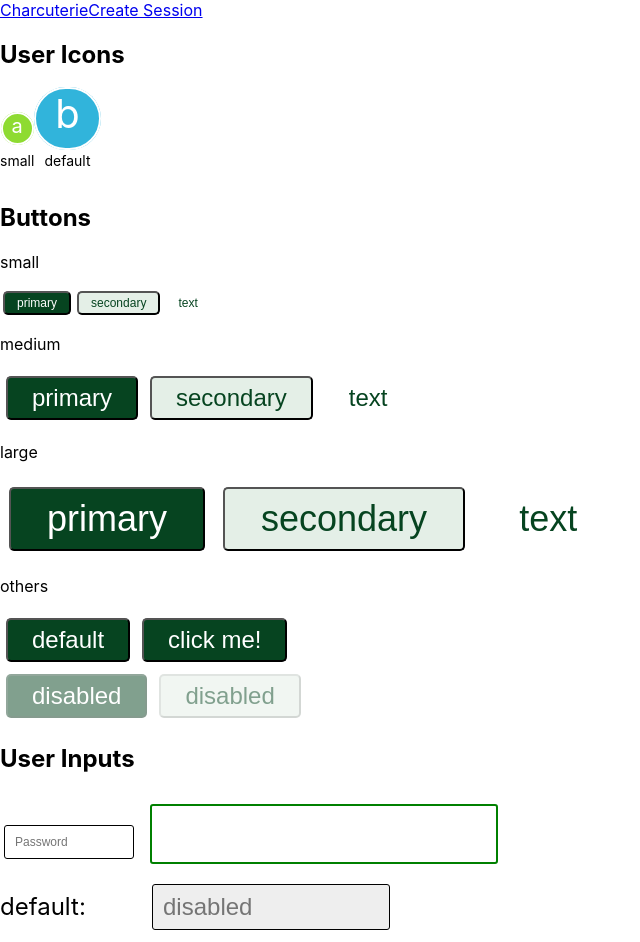
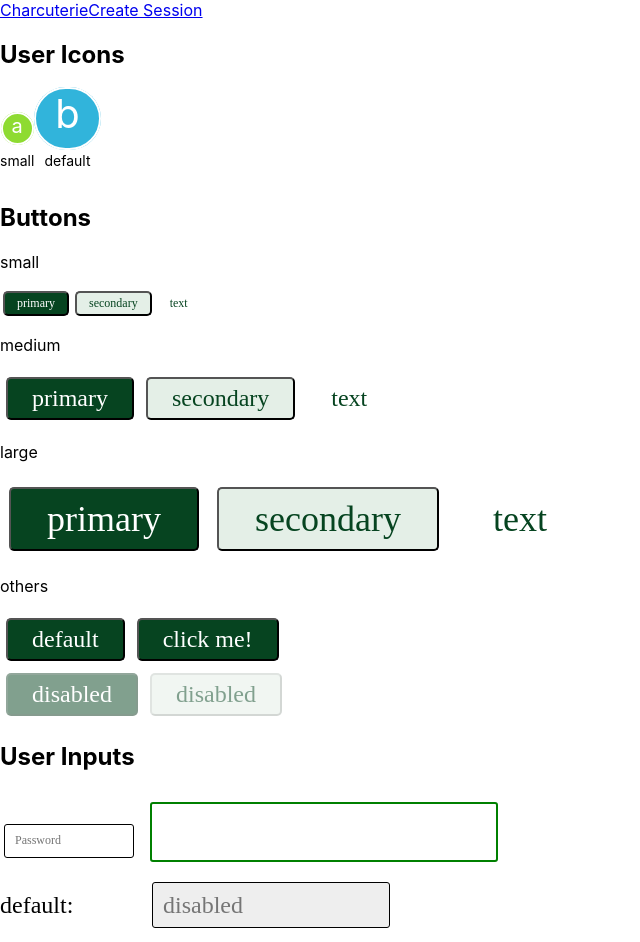
Before and after one commit to acchiang/cpsc-455-project, a React (Create React App) app: page / in a window 1280 px wide. Shown: the top 942 px of the page, without its empty margins (0-640 px from the left). Built offline with nearby package versions, Linux system fonts and the light colour scheme.

Commit message:
edited styling for create session page

```diff
--- a/src/components/Button.js
+++ b/src/components/Button.js
@@ -11,6 +11,8 @@ const ButtonStyle = styled.button`
   opacity: ${p => p.disabled ? "0.5" : "1"};
   cursor: ${p => p.disabled ? "not-allowed" : "auto"};
   font-size: ${(p) => p.size ? p.theme.fontSizes[p.size] : p.theme.fontSizes.default};
+  font-family: ${(p) => p.theme.fonts};
+  font-weight: ${(p) => p.theme.fontWeight};
   border: ${(p) => p.type === "text" ? "none" : "default"};
   border-radius: 5px;
   margin: 0.25em;
--- a/src/components/Input.js
+++ b/src/components/Input.js
@@ -11,6 +11,8 @@ const InputBox = styled.input`
   width: ${(p) => (inputSize[`${p.size}`] ?? inputSize["default"]) * 9}px;
   height: ${(p) => inputSize[`${p.size}`] ?? inputSize["default"]}px;
   font-size: ${(p) => inputSize[`${p.size}`] ?? inputSize["default"]}px;
+  font-family: ${(p) => p.theme.fonts};
+  font-weight: ${(p) => p.theme.fontWeight};
   color: ${(p) => p.fontColor ?? "black"};
   cursor: ${(p) => (p.disabled ? "not-allowed" : "text")};
   margin: ${(p) => (inputSize[`${p.size}`] ?? inputSize["default"]) / 3}px
@@ -30,6 +32,8 @@ const InputBox = styled.input`
 const Label = styled.label`
   display: inline-block;
   font-size: ${(p) => inputSize[`${p.size}`] ?? inputSize["default"]}px;
+  font-family: ${(p) => p.theme.fonts};
+  font-weight: ${(p) => p.theme.fontWeight};
   min-width: ${(p) => (inputSize[`${p.size}`] ?? inputSize["default"]) * 6}px;
   max-width: ${(p) => (inputSize[`${p.size}`] ?? inputSize["default"]) * 6}px;
   text-align: left;
--- a/src/pages/CreateSession.js
+++ b/src/pages/CreateSession.js
@@ -2,6 +2,7 @@ import Theme from 'styles/Theme'
 import styled from 'styled-components'
 import Button from 'components/Button'
 import Input from 'components/Input'
+import { Title, H2 } from 'styles/styleUtils';
 
 const PageContainer = styled.div`
 display: flex;
@@ -12,6 +13,7 @@ padding-top: 100px;
 height: 100vh;
 width: 100vw;
 overflow: hidden;
+background: ${p => p.theme.colors.primary};
 `;
 
 const InputContainer = styled.div`
@@ -23,14 +25,17 @@ function CreateSession({ ...props }) {
         <Theme>
             <PageContainer>
                 <img id="logo" alt="LettuceEat logo" width="200" src="https://lh3.googleusercontent.com/proxy/wnjwUBl43KN-3GFcp3U-w_OCHSa2JkzeGS8ofOt0xwTM1m8EH7K1C7kMp6Bxd9WrBB1Ngom1cFhTPQ6A9EuUR5kvrA2bVaXLdULZhElkr2H-WGa7-5gAsCu40BnFWX81snu4QP6x496ebNA47eQAPRyXiRwwnVTe8Q" />
-                <h1>LettuceEat</h1>
-                <p>Easy bill splitting</p>
+                <Title>LettuceEat</Title>
+                <H2>Easy bill splitting</H2>
+                <br />
+                <br />
                 <InputContainer>
                     <Input size={"medium"} label={"Your Name"} placeholder={"John Doe"} />
                 </InputContainer>
                 <InputContainer>
                     <Input size={"medium"} label={"Event Name"} placeholder={"Dine Out"} />
                 </InputContainer>
+                <br />
                 <Button size={"medium"} type={"primary"} label={"Create Session"} />
             </PageContainer>
         </Theme>
--- a/src/styles/Theme.js
+++ b/src/styles/Theme.js
@@ -5,15 +5,18 @@ const theme = {
     primary: "#faf1e6",
     secondary: "#e4efe7",
     neutral: "#fdfaf6",
-      accent: "#064420"
+    accent: "#064420",
+    text: "#000000"
   },
   fonts: ["sans-serif", "Roboto"],
   fontSizes: {
     small: "12px",
     medium: "24px",
     large: "36px",
-      default: "24px"
-    }
+    default: "24px",
+    title: "64px"
+  },
+  fontWeight: "normal"
 }
 
 const Theme = ({ children }) => (
--- a/src/styles/styleUtils.js
+++ b/src/styles/styleUtils.js
@@ -1,4 +1,5 @@
 import { css } from 'styled-components'
+import styled from "styled-components";
 
 export const transitionCss = css`
     transition: all .5s ease-out;
@@ -6,3 +7,30 @@ export const transitionCss = css`
     -webkit-transition: all .5s ease-out;
     -o-transition: all .5s ease-out;
 `
+
+export const text = css`
+  color: ${p => p.theme.colors.text};
+`
+
+const headerText = css`
+  ${text};
+  font-family: ${p => p.theme.fonts};
+`
+
+export const Title = styled.h1`
+  ${headerText};
+  font-size: ${p => p.theme.fontSizes.title};
+  margin: inherit;
+`
+
+export const H1 = styled.h2`
+  ${headerText};
+  font-size: ${p => p.theme.fontSizes.large};
+  font-weight: ${p => p.theme.fontWeight};
+`
+
+export const H2 = styled.h3`
+  ${headerText};
+  font-size: ${p => p.theme.fontSizes.medium};
+  font-weight: ${p => p.theme.fontWeight};
+`
```
Lines whose indentation alone changed are shown as unchanged.
